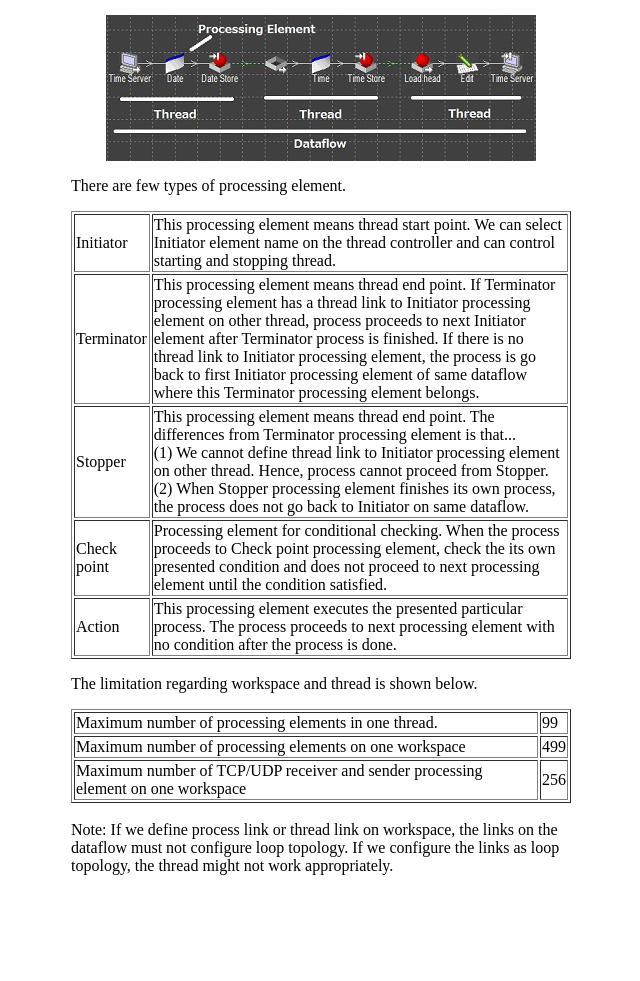
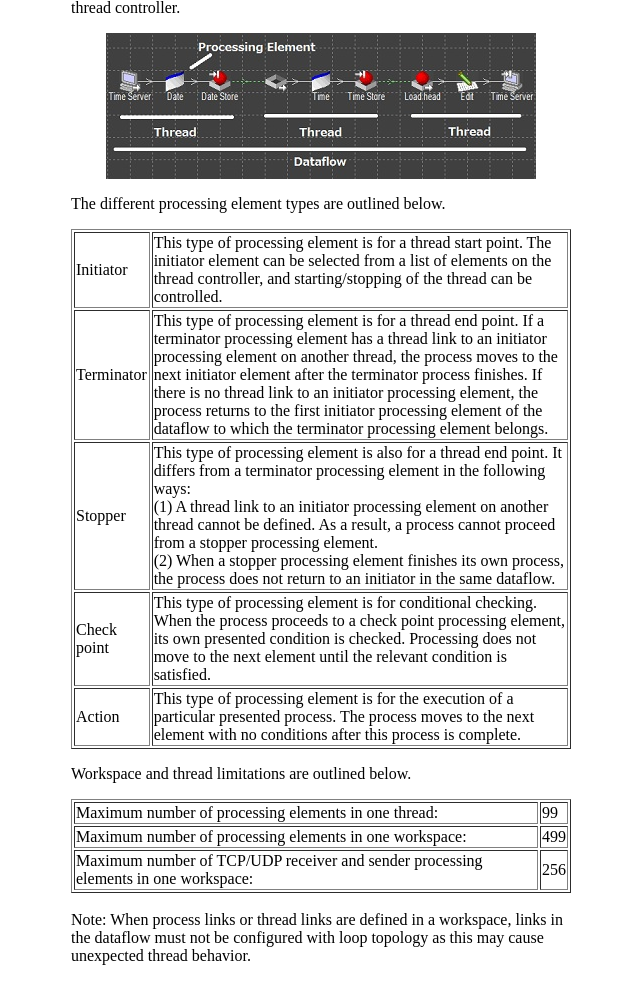
Before and after one commit to s-takeuchi/YaizuNetTool, a plain HTML site: page doc/man/eng/section06.htm in a window 1280 px wide. Shown: the part 320-1301 px from the top of the page, without its empty margins (319-959 px from the left). Before the commit the page ends 1211 px from the top, so only its background shows below. Drawn offline with Linux system fonts and the light colour scheme.

```diff
--- a/doc/man/eng/section06.htm
+++ b/doc/man/eng/section06.htm
@@ -14,42 +14,44 @@
 <div id="container">
 <H1>4. Processing Element</H1>
 
-<H2 ID="4.1">4.1 Summary of processing element</H2>
+<H2 ID="4.1">4.1 Processing element summary</H2>
 In the workspace of StkFw, one or more dataflows can be definable.<br>
-One dataflow is composed of one or more threads.<br>
-Moreover the thread is defined as the combination of processes (processing elements) these perform data receiving, modifying and sending.<br>
-The process link can be defined between processing elements and thread link can be defined between threads
-(process link is represented in white solid line and thread link is represented in green dotted line).<br>
-StkFw can control each thread execution independently using thread controller.<P>
+One or more dataflows can be defined in the StkFw workspace.<br>
+Each dataflow is composed of one or more threads. A thread is defined as a combination of processes (processing elements) for data receipt, modification and dispatch.<br>
+Process links (shown with solid white lines) can be defined between processing elements, and thread links (shown with dotted green lines) can be defined between threads.<br>
+StkFw can be used to control individual thread execution independently via a thread controller.<P>
 <CENTER><IMG SRC="dataflow.jpg"></CENTER><P>
 
 
-There are few types of processing element.<p>
+The different processing element types are outlined below.<p>
 <TABLE BORDER="1">
-<TR><TD>Initiator</TD><TD>This processing element means thread start point. We can select Initiator element name on the thread controller
-and can control starting and stopping thread.</TD></TR>
-<TR><TD>Terminator</TD><TD>This processing element means thread end point. If Terminator processing element has a thread link to Initiator
-processing element on other thread, process proceeds to next Initiator element after Terminator process is finished.
-If there is no thread link to Initiator processing element, the process is go back to first Initiator processing element of same dataflow where this
-Terminator processing element belongs.</TD></TR>
-<TR><TD>Stopper</TD><TD>This processing element means thread end point. The differences from Terminator processing element is that...<br>
-(1) We cannot define thread link to Initiator processing element on other thread. Hence, process cannot proceed from Stopper.<br>
-(2) When Stopper processing element finishes its own process, the process does not go back to Initiator on same dataflow.</TD></TR>
-<TR><TD>Check point</TD><TD>Processing element for conditional checking.
-When the process proceeds to Check point processing element, check the its own presented condition and does not proceed to next processing element
-until the condition satisfied.</TD></TR>
-<TR><TD>Action</TD><TD>This processing element executes the presented particular process.
-The process proceeds to next processing element with no condition after the process is done.</TD></TR>
+<TR><TD>Initiator</TD><TD>This type of processing element is for a thread start point. The initiator element can be selected from a list of elements on the thread controller,
+and starting/stopping of the thread can be controlled.</TD></TR>
+
+<TR><TD>Terminator</TD><TD>This type of processing element is for a thread end point.
+If a terminator processing element has a thread link to an initiator processing element on another thread,
+the process moves to the next initiator element after the terminator process finishes.
+If there is no thread link to an initiator processing element, the process returns to the first initiator processing element of the dataflow
+to which the terminator processing element belongs. </TD></TR>
+
+<TR><TD>Stopper</TD><TD>This type of processing element is also for a thread end point. It differs from a terminator processing element in the following ways: <br>
+(1) A thread link to an initiator processing element on another thread cannot be defined. As a result, a process cannot proceed from a stopper processing element. <br>
+(2) When a stopper processing element finishes its own process, the process does not return to an initiator in the same dataflow. </TD></TR>
+
+<TR><TD>Check point</TD><TD>This type of processing element is for conditional checking. When the process proceeds to a check point processing element,
+its own presented condition is checked. Processing does not move to the next element until the relevant condition is satisfied. </TD></TR>
+
+<TR><TD>Action</TD><TD>This type of processing element is for the execution of a particular presented process.
+The process moves to the next element with no conditions after this process is complete. </TD></TR>
 </TABLE>
 <P>
-The limitation regarding workspace and thread is shown below.<p>
+Workspace and thread limitations are outlined below.<p>
 <TABLE BORDER="1">
-<TR><TD>Maximum number of processing elements in one thread.</TD><TD>99</TD></TR>
-<TR><TD>Maximum number of processing elements on one workspace</TD><TD>499</TD></TR>
-<tr><td>Maximum number of TCP/UDP receiver and sender processing element on one workspace</td><td>256</td></tr>
+<TR><TD>Maximum number of processing elements in one thread:</TD><TD>99</TD></TR>
+<TR><TD>Maximum number of processing elements in one workspace:</TD><TD>499</TD></TR>
+<tr><td>Maximum number of TCP/UDP receiver and sender processing elements in one workspace:</td><td>256</td></tr>
 </TABLE><BR>
-Note: If we define process link or thread link on workspace, the links on the dataflow must not configure loop topology.
-If we configure the links as loop topology, the thread might not work appropriately.<P>
+Note: When process links or thread links are defined in a workspace, links in the dataflow must not be configured with loop topology as this may cause unexpected thread behavior.<P>
 
 
 </BODY>
```
